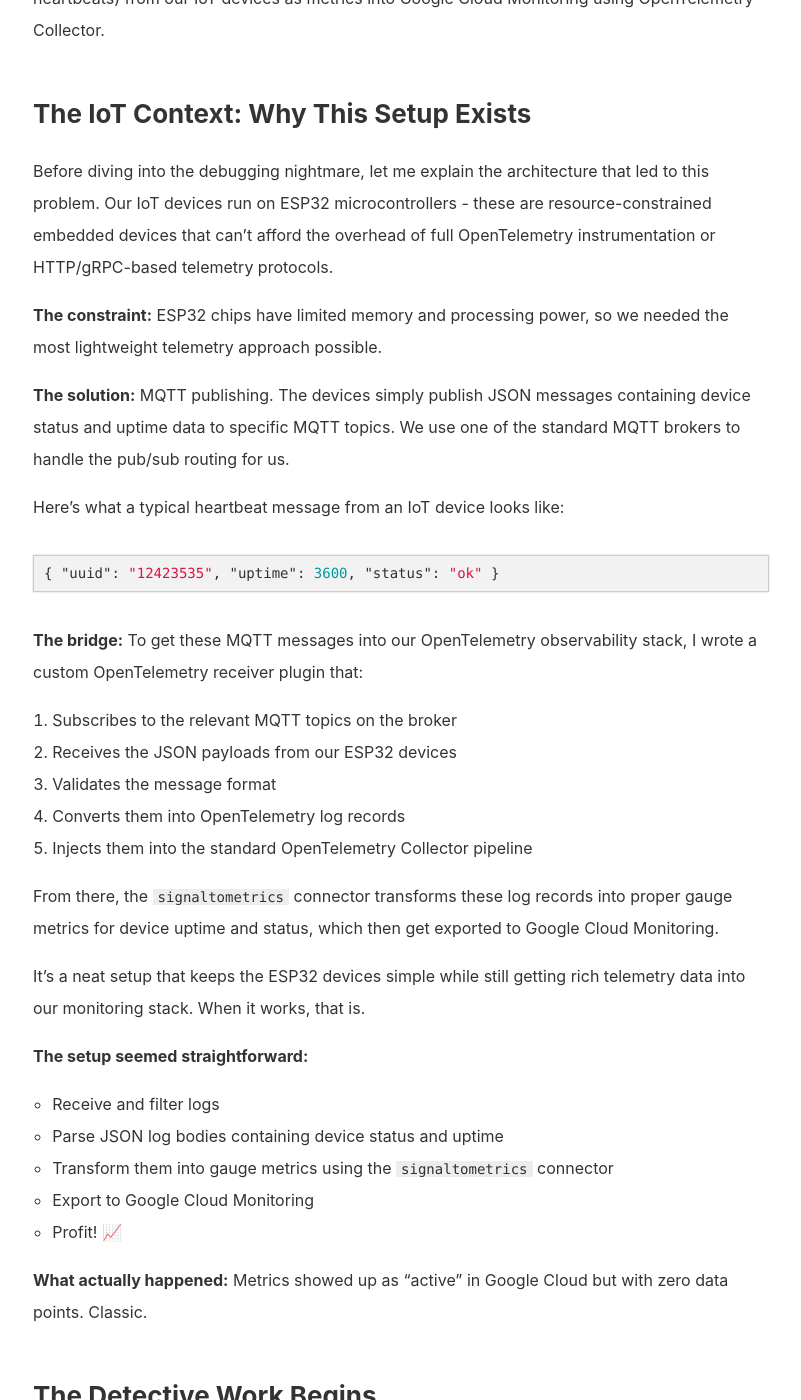
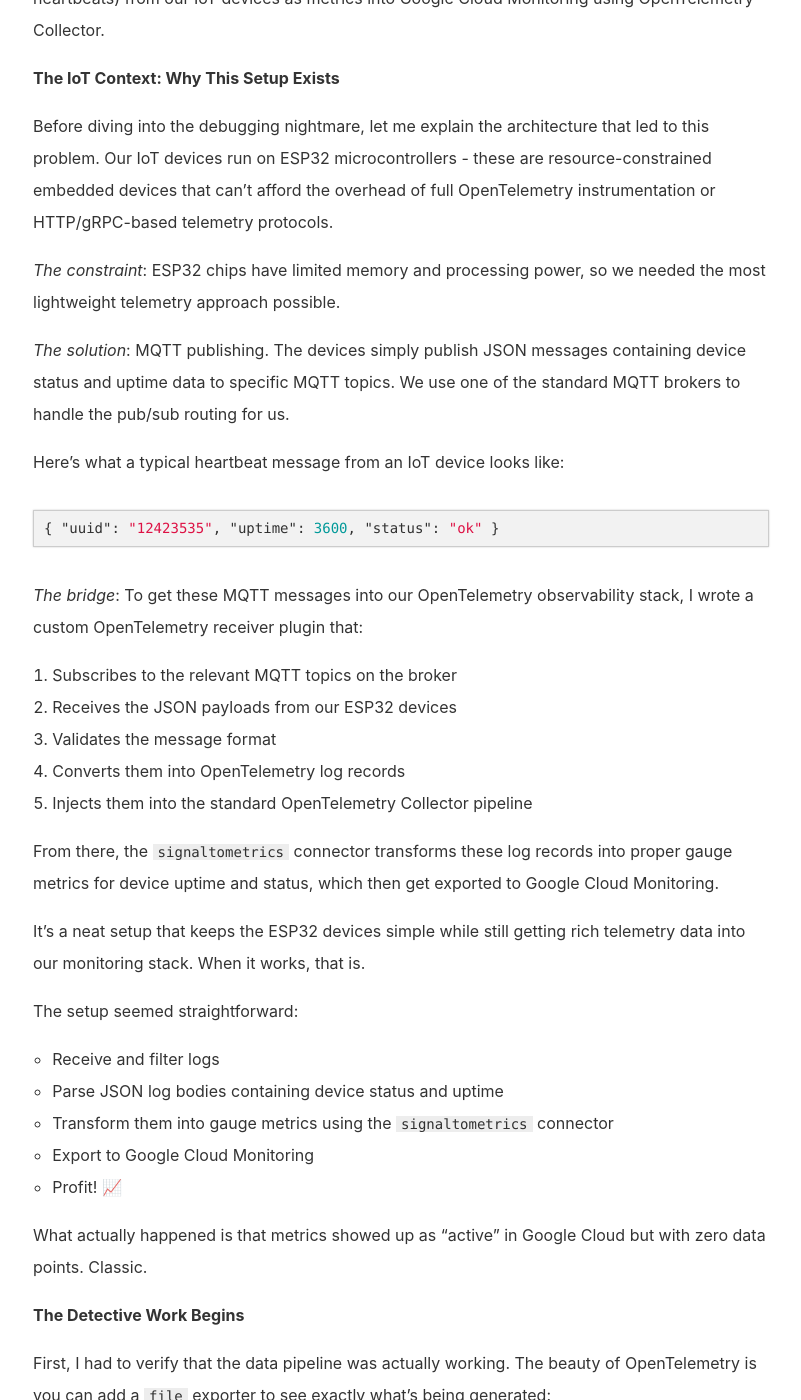
Before and after one commit to mkozjak/mkozjak.github.io, a Jekyll site: the page built from _posts/2025-09-16-metrics-void.md, in a window 1280 px wide and 1400 px high, scrolled down 382 px. Shown: the whole window, without its empty margins (239-1040 px from the left). Built offline with Jekyll 4.4.1, drawn with Linux system fonts in a browser that asks for light colours; some of the changed text lies outside the part shown.

Commit message:
Update 2025-09-16-metrics-void.md

````diff
--- a/_posts/2025-09-16-metrics-void.md
+++ b/_posts/2025-09-16-metrics-void.md
@@ -10,13 +10,13 @@ keywords: "iot opentelemetry otel mqtt metrics google cloud"
 Sometimes you think you've got everything set up perfectly, but then reality hits you like a freight train.
 That's exactly what happened when I was trying to wire and convert custom logs (simple heartbeats) from our IoT devices as metrics into Google Cloud Monitoring using OpenTelemetry Collector.
 
-## The IoT Context: Why This Setup Exists
+**The IoT Context: Why This Setup Exists**
 
 Before diving into the debugging nightmare, let me explain the architecture that led to this problem. Our IoT devices run on ESP32 microcontrollers - these are resource-constrained embedded devices that can't afford the overhead of full OpenTelemetry instrumentation or HTTP/gRPC-based telemetry protocols.
 
-**The constraint:** ESP32 chips have limited memory and processing power, so we needed the most lightweight telemetry approach possible.
+_The constraint_: ESP32 chips have limited memory and processing power, so we needed the most lightweight telemetry approach possible.
 
-**The solution:** MQTT publishing. The devices simply publish JSON messages containing device status and uptime data to specific MQTT topics. We use one of the standard MQTT brokers to handle the pub/sub routing for us.
+_The solution_: MQTT publishing. The devices simply publish JSON messages containing device status and uptime data to specific MQTT topics. We use one of the standard MQTT brokers to handle the pub/sub routing for us.
 
 Here's what a typical heartbeat message from an IoT device looks like:
 ```json
@@ -27,7 +27,7 @@ Here's what a typical heartbeat message from an IoT device looks like:
 }
 ```
 
-**The bridge:** To get these MQTT messages into our OpenTelemetry observability stack, I wrote a custom OpenTelemetry receiver plugin that:
+_The bridge_: To get these MQTT messages into our OpenTelemetry observability stack, I wrote a custom OpenTelemetry receiver plugin that:
 1. Subscribes to the relevant MQTT topics on the broker
 2. Receives the JSON payloads from our ESP32 devices
 3. Validates the message format
@@ -38,16 +38,16 @@ From there, the `signaltometrics` connector transforms these log records into pr
 
 It's a neat setup that keeps the ESP32 devices simple while still getting rich telemetry data into our monitoring stack. When it works, that is.
 
-**The setup seemed straightforward:**
+The setup seemed straightforward:
 - Receive and filter logs
 - Parse JSON log bodies containing device status and uptime
 - Transform them into gauge metrics using the `signaltometrics` connector
 - Export to Google Cloud Monitoring
 - Profit! 📈
 
-**What actually happened:** Metrics showed up as "active" in Google Cloud but with zero data points. Classic.
+What actually happened is that metrics showed up as "active" in Google Cloud but with zero data points. Classic.
 
-## The Detective Work Begins
+**The Detective Work Begins**
 
 First, I had to verify that the data pipeline was actually working. The beauty of OpenTelemetry is you can add a `file` exporter to see exactly what's being generated:
 
@@ -75,7 +75,7 @@ Running this showed me that metrics were being created perfectly:
 
 So the data was there. Google Cloud just wasn't showing it.
 
-## The Real Culprit: OTTL Version Mismatch
+**The Real Culprit: OTTL Version Mismatch**
 
 When I tried to send test data using `telemetrygen`, I hit this error:
 
@@ -97,7 +97,7 @@ Wait, what? The error showed `log.attributes` and `log.body`, but my config used
 
 Turns out OpenTelemetry Collector v0.130.0 still expected the older OTTL syntax with explicit `log.` prefixes. The newer documentation shows the simplified syntax, but not all collector versions support it yet.
 
-## The Missing Piece: Resource Detection
+**The Missing Piece: Resource Detection**
 
 Even after fixing the OTTL syntax, metrics still appeared under a "generic node" resource type instead of proper Kubernetes resources. The solution was adding the `resourcedetection` processor:
 
@@ -125,7 +125,7 @@ This automatically detected and added the proper GKE resource attributes:
 
 Now Google Cloud could properly categorize the metrics instead of lumping them under "generic node."
 
-## The Final Working Configuration
+**The Final Working Configuration**
 
 Here's what the complete working setup looked like:
 
@@ -174,20 +174,20 @@ service:
       exporters: [googlecloud]
 ```
 
-## Lessons Learned
+**Lessons Learned**
 
-1. **Always add debug exporters** when troubleshooting. The `file` and `debug` exporters are lifesavers for seeing what's actually happening in your pipeline. Do not use them in production indefinitely, though!
+1. Always add debug exporters when troubleshooting. The `file` and `debug` exporters are lifesavers for seeing what's actually happening in your pipeline. Do not use them in production indefinitely, though!
 
-2. **OTTL syntax varies by collector version.** Don't assume the latest documentation matches your collector version - check what your specific version expects.
+2. OTTL syntax varies by collector version. Don't assume the latest documentation matches your collector version - check what your specific version expects.
 
-3. **Resource detection is crucial for cloud platforms.** Without proper resource attributes, your metrics might get categorized incorrectly or not display at all.
+3. Resource detection is crucial for cloud platforms. Without proper resource attributes, your metrics might get categorized incorrectly or not display at all.
 
-4. **Test with known data first.** Using `telemetrygen` to send controlled test data helped isolate the OTTL parsing issue quickly.
+4. Test with known data first. Using `telemetrygen` to send controlled test data helped isolate the OTTL parsing issue quickly.
 
 The whole debugging process took a few hours, but now our iot devices are happily sending uptime and status metrics to Google Cloud Monitoring. Sometimes the best solutions come from methodically working through each piece of the pipeline until you find where it's actually breaking.
 
-*Have you run into similar OpenTelemetry gotchas? I'd love to hear about your debugging adventures. Let's connect!*
-
-## Bonus tip
+**Bonus tip**
 
 1. Never, and I mean, **never** leave `debug` exporter running in production. You might skyrocket your bill after ingesting telemetry data for a small period of time. =)
+
+*Have you run into similar OpenTelemetry gotchas? I'd love to hear about your debugging adventures. Let's connect!*
````
